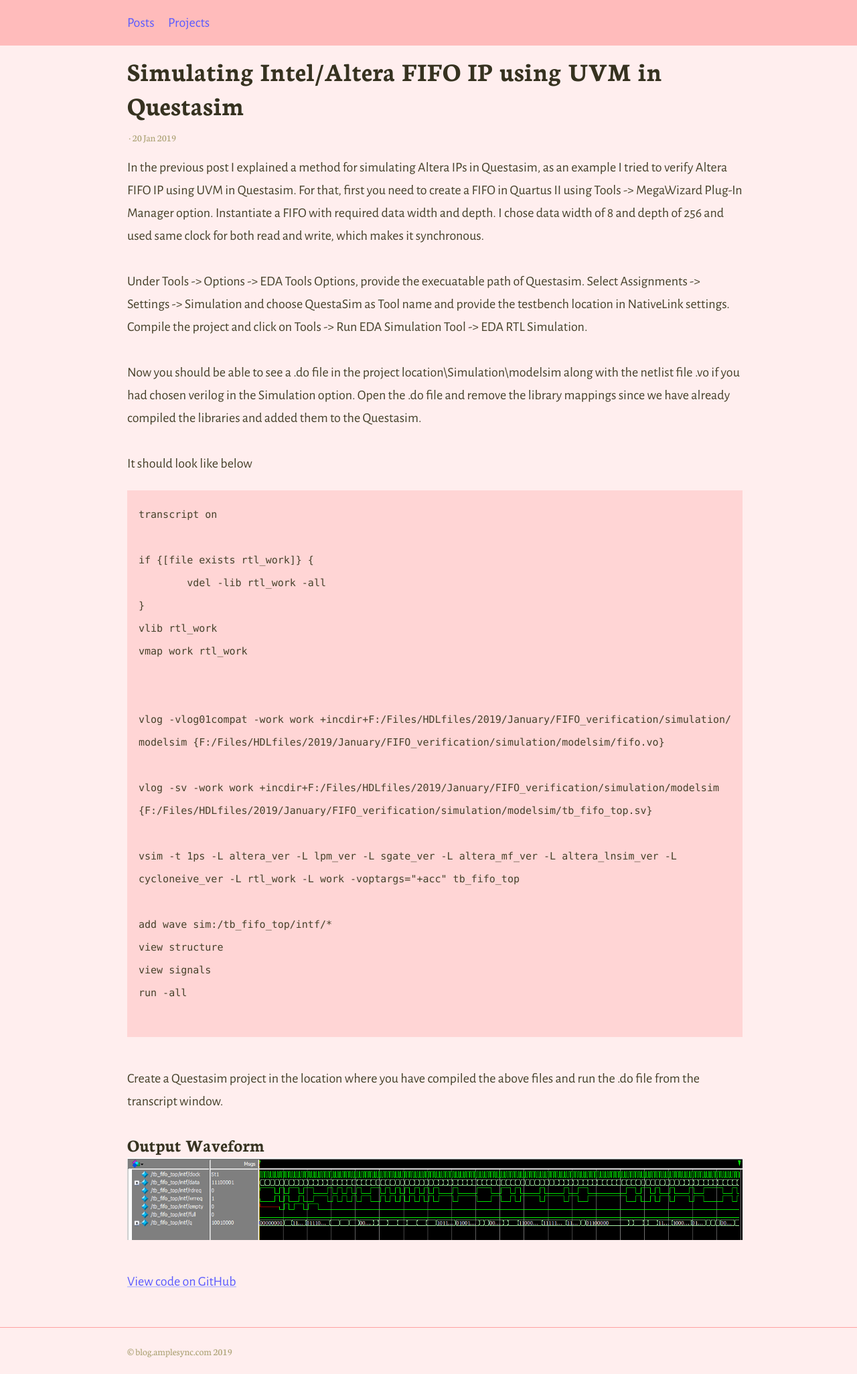
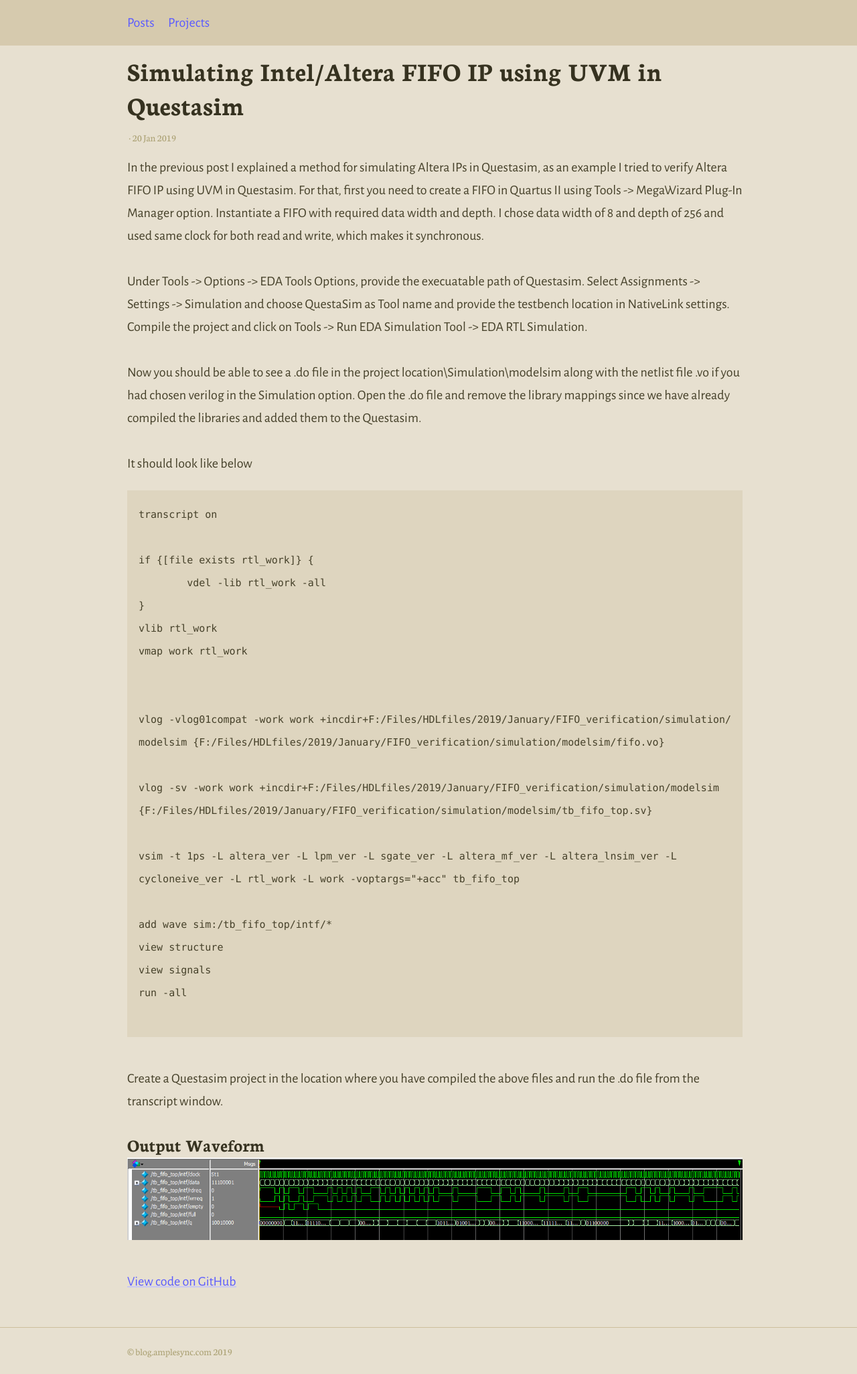
Before and after one commit to AmpleSync/amplesync.github.io, a Jekyll site: the page built from _posts/2019-01-20-simulating-intel-altera-ip-questa.md, in a window 1280 px wide. Shown: the whole page at 67% size. Built offline with Jekyll 4.4.1, drawn with Linux system fonts in a browser that asks for light colours.

Commit message:
Update _colors.scss

```diff
--- a/_sass/_colors.scss
+++ b/_sass/_colors.scss
@@ -6,5 +6,5 @@ $hoverColour: darken($linkColour, 10%);
 $captionColour: lighten($headingColour, 40%);
 $white: #fff;
 
-$backgroundColour: #fee; //#ffefc8;
+$backgroundColour: #e7e0d0; //#ffefc8;
 $codeBackgroundColour: darken($backgroundColour, 5%);
```
